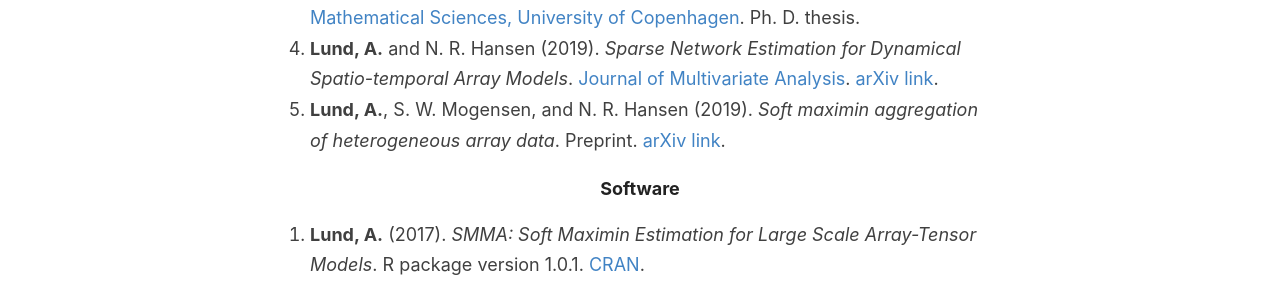
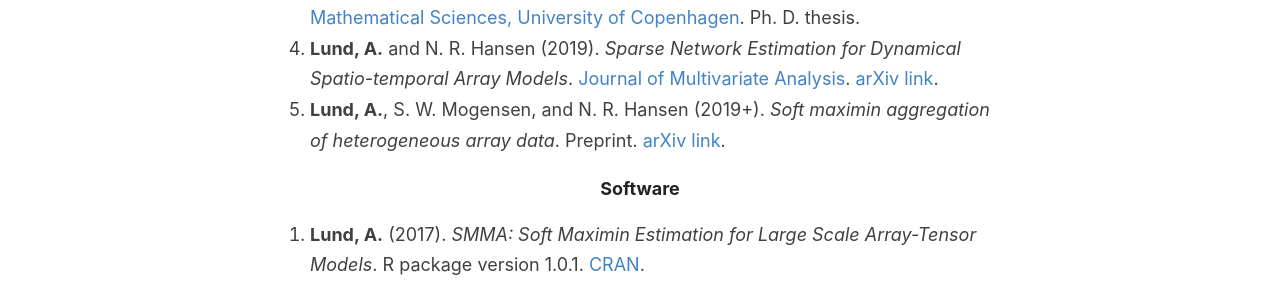
Before and after one commit to adam-lund/adam-lund.github.io, a Jekyll site: the page built from _pages/research.md, in a window 1280 px wide. Shown: the part 411-696 px from the top of the page. Built offline with Jekyll 4.4.1, drawn with Linux system fonts in a browser that asks for light colours; part of the change alters nothing that is shown.

Commit message:
trying my hand

```diff
--- a/_config.yml
+++ b/_config.yml
@@ -21,7 +21,7 @@ avatar: /images/logo.jpeg
 # Includes an icon in the footer for each username you enter
 footer-links:
   email: adam.lund@math.ku.dk
-  github: tvw146
+  github: adam-lund
   linkedin:
 
 
@@ -34,7 +34,7 @@ google_analytics: UA-43339302-11
 
 # Your website URL (e.g. http://amitmerchant1990.github.io or http://www.amitmerchant.com)
 # Used for Sitemap.xml and your RSS feed
-url: http://tvw146.github.io
+url: http://adam-lund.github.io
 enforce_ssl:
 
 # If you're hosting your site at a Project repository on GitHub pages
--- a/_pages/research.md
+++ b/_pages/research.md
@@ -12,7 +12,7 @@ permalink: /research/
 3. **Lund, A.** (2017). *Spatio-Temporal Modeling of Neuron Fields*.  [Department of Mathematical Sciences, University of Copenhagen](http://www.math.ku.dk/noter/filer/phd17al.pdf). Ph. D. thesis.
 4. **Lund, A.** and N. R. Hansen (2019). *Sparse Network Estimation for Dynamical Spatio-temporal Array Models*. [Journal of Multivariate Analysis](https://www.sciencedirect.com/science/article/pii/S0047259X18305554).
 [arXiv link](https://arxiv.org/pdf/1802.08982.pdf).
-5. **Lund, A.**, S. W. Mogensen, and N. R. Hansen (2019). *Soft maximin aggregation of heterogeneous array data*. Preprint.
+5. **Lund, A.**, S. W. Mogensen, and N. R. Hansen (2019+). *Soft maximin aggregation of heterogeneous array data*. Preprint.
 [arXiv link](https://arxiv.org/pdf/1805.02407.pdf).
 
 #### Software
```
